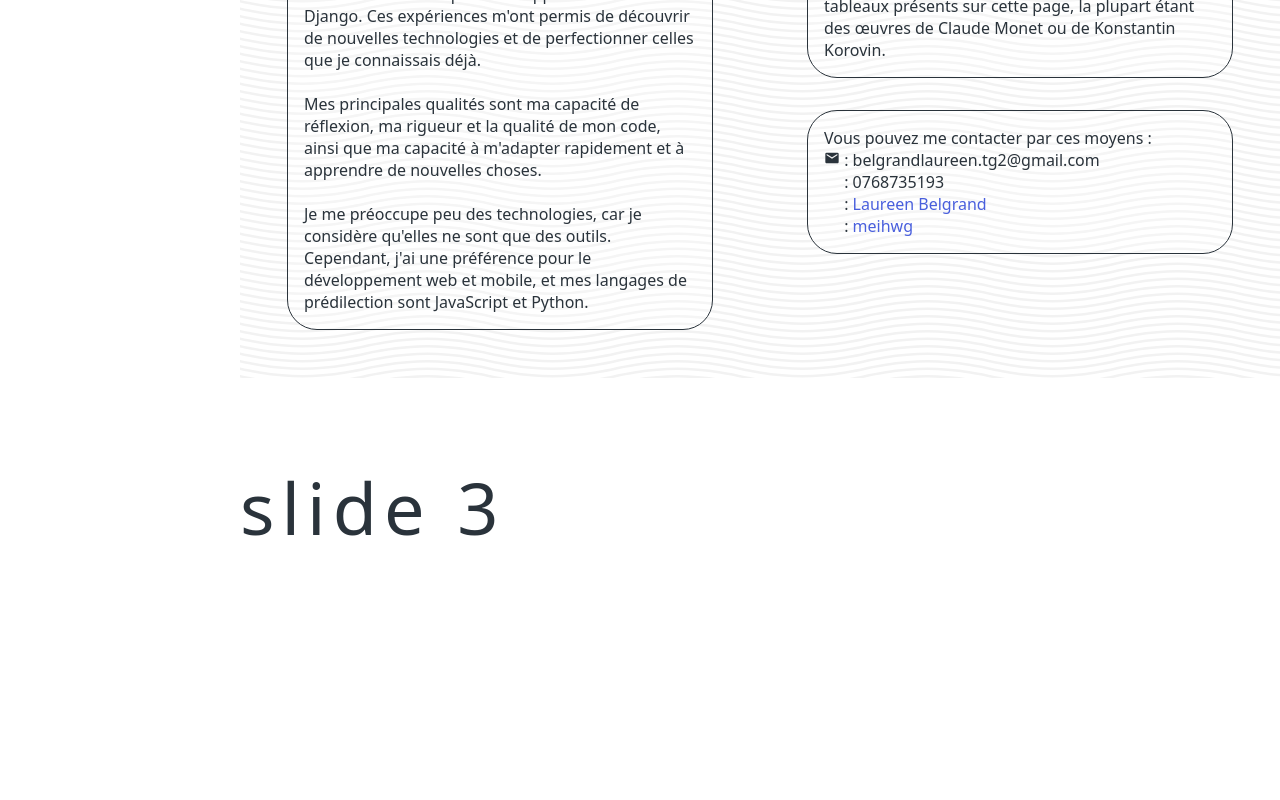
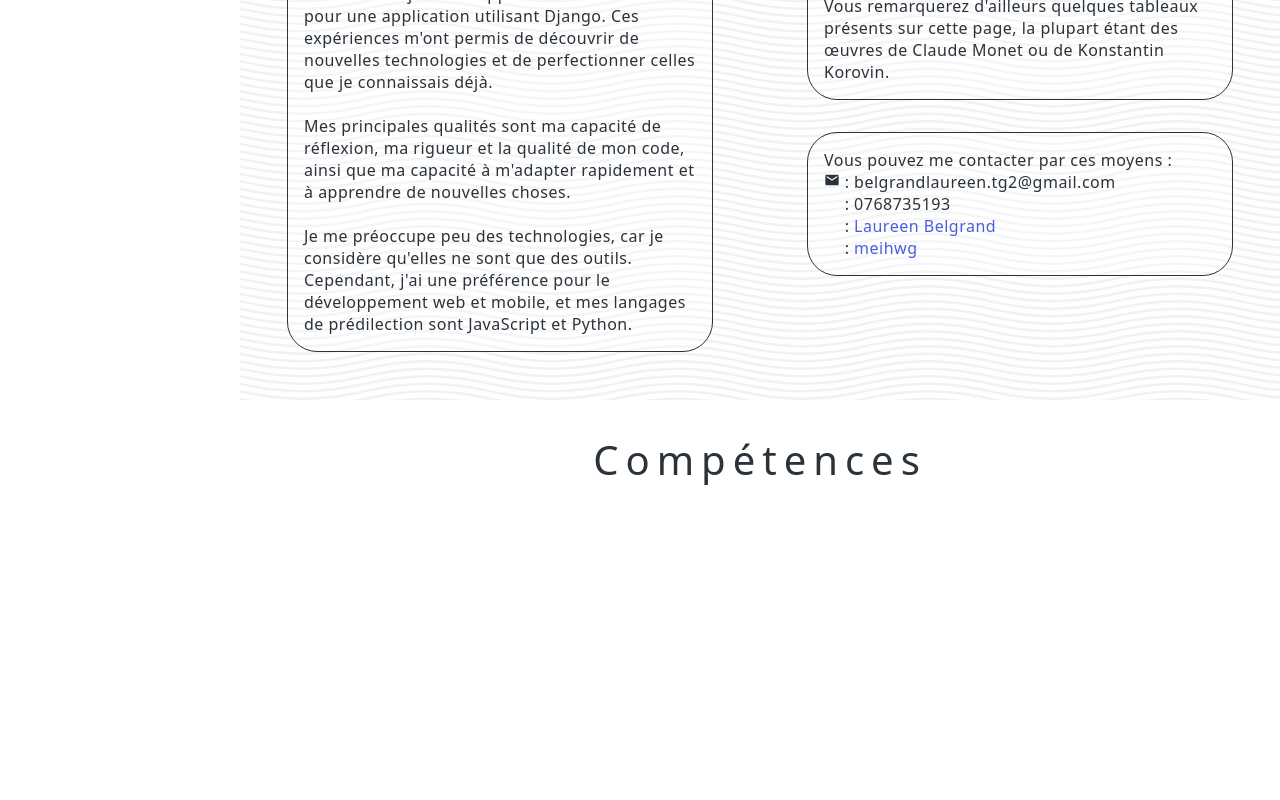
Before and after one commit to meihwg/portfoliov1, a React (Create React App) app: page / in a window 1280 px wide. Shown: the part 1320-2120 px from the top of the page. Built offline with nearby package versions, Linux system fonts and the light colour scheme; some icons are missing.

Commit message:
creation section competence (j'arrive à rien aled)

```diff
--- a/src/components/about-section/about-section.css
+++ b/src/components/about-section/about-section.css
@@ -31,7 +31,6 @@
 .a-propos-texte {
     padding: 0 1rem;
     margin: 1rem 0;
-    font-size: 1rem;
     border: 1.5px solid var(--darkgrey-color);
     border-radius: 30px;
     background-color: rgba(255, 255, 255, 0.2);
--- /dev/null
+++ b/src/components/competences-section/competences-section.css
@@ -0,0 +1,39 @@
+.type--A {
+    --bg-color: var(--color-a);
+}
+
+.type--B {
+    --bg-color: var(--color-b);
+}
+
+.type--C {
+    --bg-color: var(--color-c);
+}
+
+.type--D {
+    --bg-color: var(--color-d);
+}
+
+.type--E {
+    --bg-color: var(--color-e);
+}
+
+#competences-section {
+    display: flex;
+    flex-direction: column;
+    align-items: center;
+    width: 100%;
+    margin: 0;
+}
+
+.competences-title {
+    margin: 2rem 0;
+    color: var(--darkgrey-color);
+}
+
+.comp-container {
+    display: flex;
+    flex-direction: row;
+    width: 100%;
+    justify-content: space-evenly;
+}
--- /dev/null
+++ b/src/components/competences-section/competences-section.tsx
@@ -0,0 +1,15 @@
+import React from "react";
+import { Icon } from '@iconify/react';
+import "./competences-section.css";
+
+const CompetencesSection: React.FC = () => {
+    return (
+        <section id='competences-section'>
+            <h2 className="competences-title">Compétences</h2>
+            <div className="comp-container">
+            </div>
+        </section>
+    );
+}
+
+export default CompetencesSection;
--- a/src/components/main-page/main-page.tsx
+++ b/src/components/main-page/main-page.tsx
@@ -3,6 +3,7 @@ import './main-page.css';
 import SlideNavbar from '../slide-navbar/slide-navbar.tsx';
 import HomeSection from '../home-section/home-section.tsx';
 import AboutSection from '../about-section/about-section.tsx';
+import CompetencesSection from '../competences-section/competences-section.tsx';
 
 const MainPage: React.FC = () => {
     return (
@@ -15,7 +16,7 @@ const MainPage: React.FC = () => {
                 <AboutSection />
             </section>
             <section id='competences'>
-                <h1>slide 3</h1>
+                <CompetencesSection />
             </section>
             <section id='projets'>
                 <h1>slide 4</h1>
--- a/src/index.css
+++ b/src/index.css
@@ -21,6 +21,11 @@ body {
   -moz-osx-font-smoothing: grayscale;
 }
 
+p {
+  font-size: 1rem;
+  letter-spacing: 0.5px;
+}
+
 code {
   font-family: source-code-pro, Menlo, Monaco, Consolas, 'Courier New',
     monospace;
```
